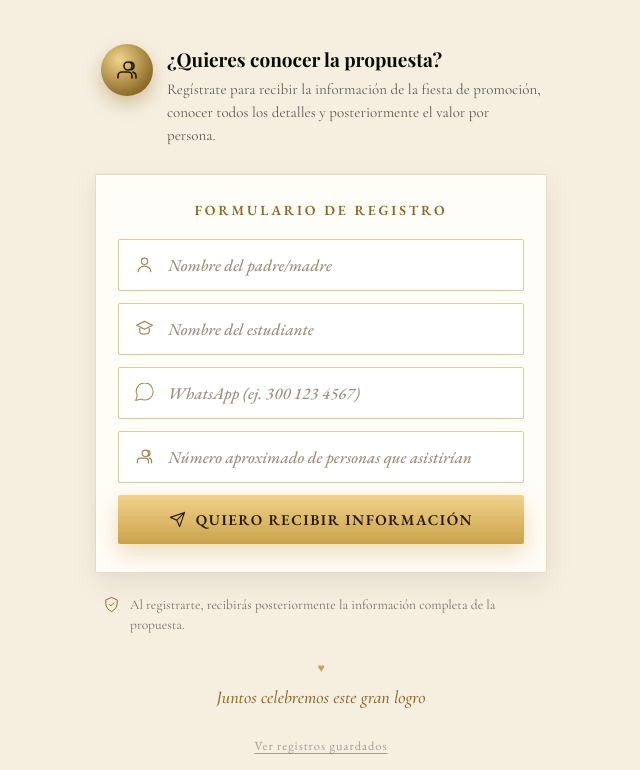
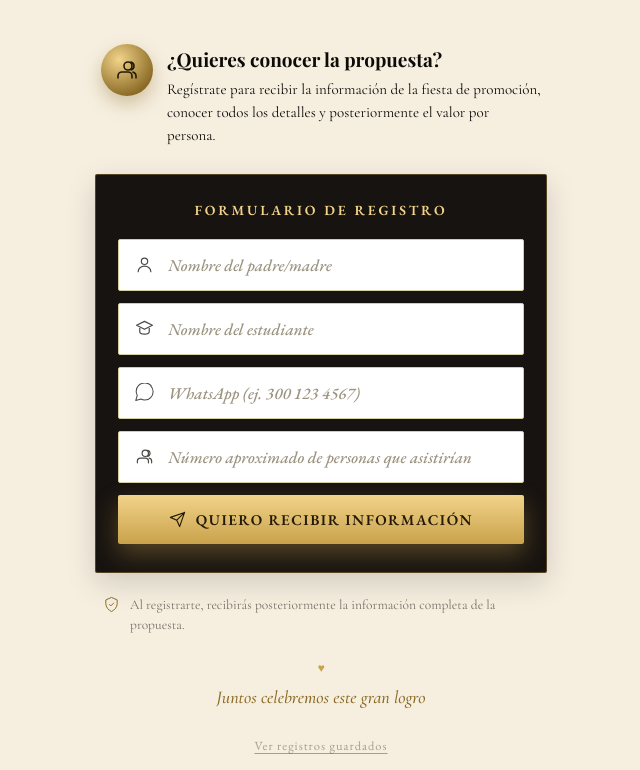
Before and after one commit to coleto12/-fiesta-promocion-2026, a plain HTML site: page index.html in a window 1280 px wide. Shown: the part 466-1236 px from the top of the page, without its empty margins (319-959 px from the left). Drawn offline with nearby package versions, Linux system fonts and the light colour scheme; a web font is replaced by a local one.

Commit message:
nuevo guardado

```diff
--- a/index.html
+++ b/index.html
@@ -174,19 +174,19 @@
     font-family:'Cormorant Garamond', serif;
     font-size:15px;
     line-height:1.55;
-    color: rgba(13,11,8,0.65);
+    color: var(--ink);
     margin:0;
   }
 
   /* ---------- FORM CARD ---------- */
   .card{
     margin-top:22px;
-    background: #fffdf8;
+    background: var(--ink-2);
     border-radius: 2px;
     padding: 26px 22px 28px;
-    box-shadow: 0 10px 30px rgba(0,0,0,0.08);
-    color: var(--ink);
-    border: 1px solid #e8dcc0;
+    box-shadow: 0 10px 30px rgba(0,0,0,0.15);
+    color: var(--cream);
+    border: 1px solid var(--line);
   }
   .card h3{
     text-align:center;
@@ -195,7 +195,7 @@
     letter-spacing:.2em;
     font-size:14px;
     text-transform:uppercase;
-    color: var(--gold-deep);
+    color: var(--gold-bright);
     margin: 0 0 20px;
   }
   .field{
@@ -213,7 +213,7 @@
     border-color: var(--gold);
     box-shadow: 0 0 0 3px rgba(201,162,75,0.15);
   }
-  .field svg{ flex:none; width:19px; height:19px; color: var(--gold-deep); opacity:.8; }
+  .field svg{ flex:none; width:19px; height:19px; color: var(--ink); opacity:.75; }
   .field input{
     border:none; outline:none; flex:1;
     font-family:'EB Garamond', serif;
```
